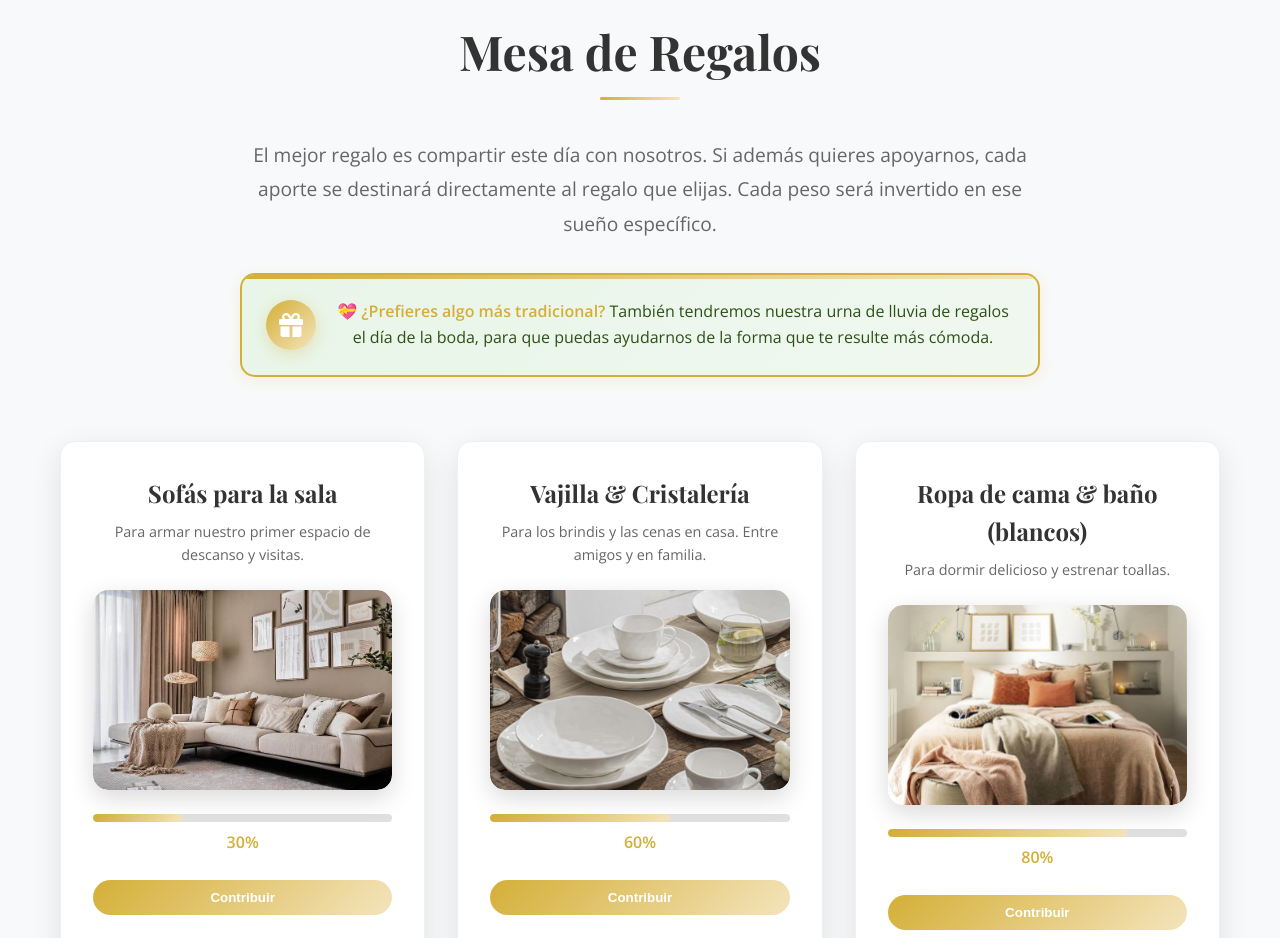
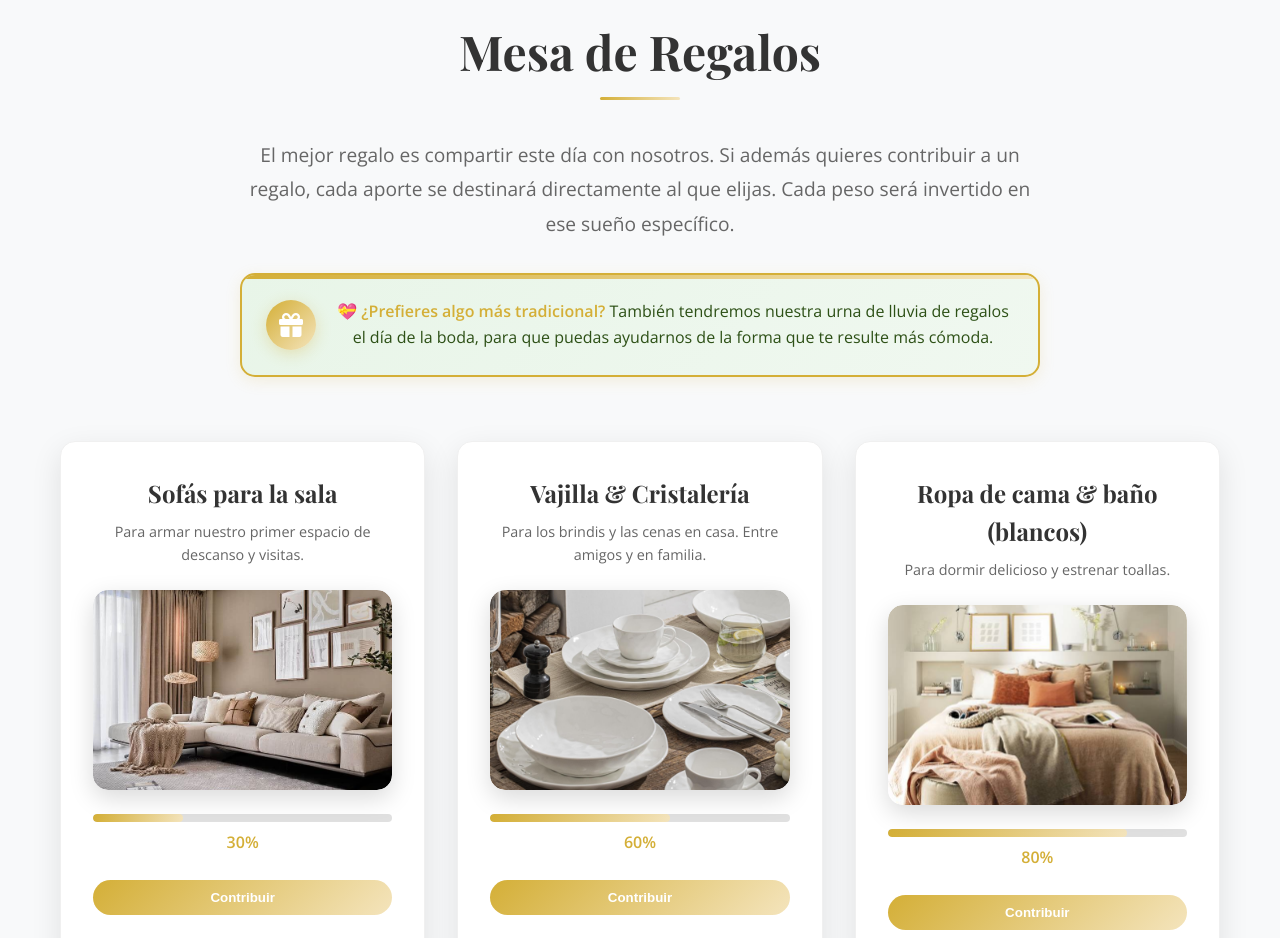
Before and after one commit to camotoya/boda-version-final, a website: page index.html in a window 1280 px wide. Shown: the part 4400-5338 px from the top of the page. Drawn offline with nearby package versions, Linux system fonts and the light colour scheme; a small style sheet from the web is missing.

Commit message:
arreglos textos

```diff
--- a/index.html
+++ b/index.html
@@ -301,7 +301,7 @@
         <div class="container">
             <h2 class="section-title">Mesa de Regalos</h2>
             <div class="gifts-intro">
-                <p>El mejor regalo es compartir este día con nosotros. Si además quieres apoyarnos, cada aporte se destinará directamente al regalo que elijas. Cada peso será invertido en ese sueño específico.</p>
+                <p>El mejor regalo es compartir este día con nosotros. Si además quieres contribuir a un regalo, cada aporte se destinará directamente al que elijas. Cada peso será invertido en ese sueño específico.</p>
                 <div class="gifts-alternative">
                     <div class="alternative-icon">
                         <i class="fas fa-gift"></i>
```
